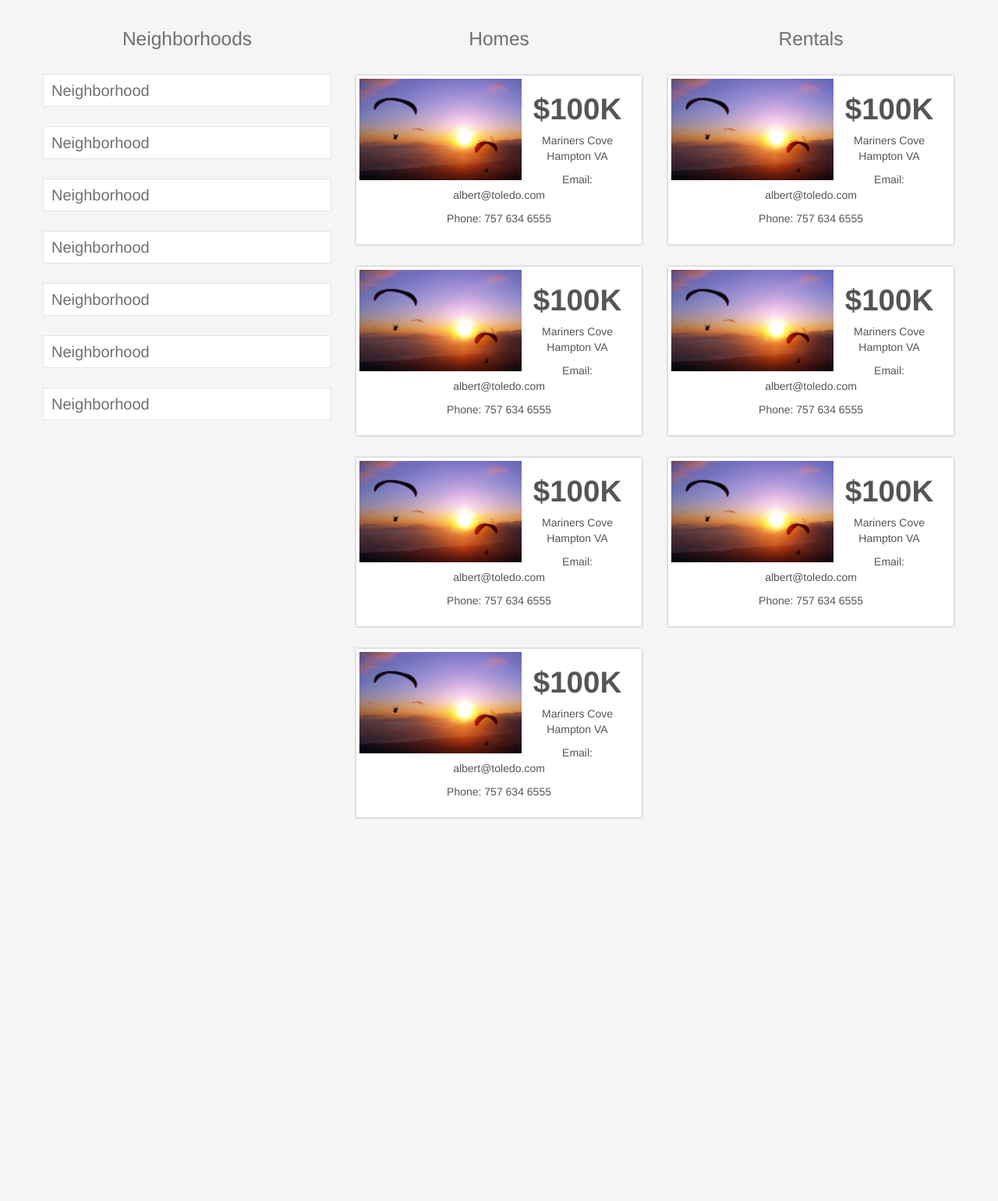
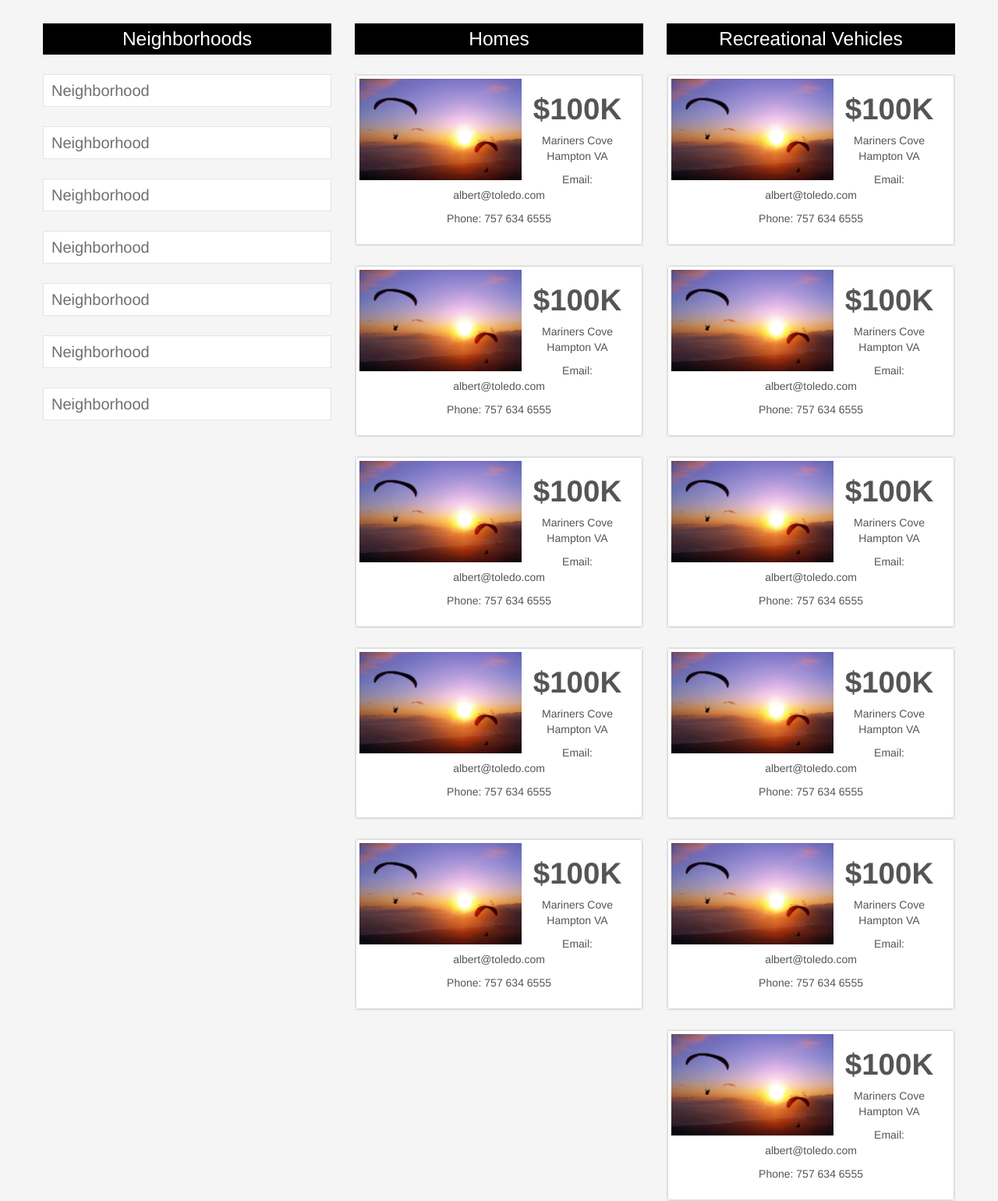
Before and after one commit to toledoalbert/parachute, a PHP site: page /results.php in a window 1280 px wide. Shown: the part 40-1580 px from the top of the page at 78% size. Before the commit the page ends 1090 px from the top, so only its background shows below. Run offline with PHP 8.4, Linux system fonts and the light colour scheme.

Commit message:
sub headers background changed

```diff
--- a/css/pchute.css
+++ b/css/pchute.css
@@ -137,8 +137,10 @@ input.mainIn{
 	margin-top: 60px;
 }
 
-.results h3{
-	font-weight: lighter;
+.results h3 {
+font-weight: lighter;
+color: white;
+background: #000;
 }
 
 
--- a/results.php
+++ b/results.php
@@ -136,9 +136,31 @@
             </div>
           </div>
         </div>
+
+        <div class="sect">
+          <div class="thumbnail clearfix">
+            <img src="img/background.jpg" alt="ALT NAME" class="pull-left span1 clearfix" style='margin-right:2px'>
+            <div class="caption" class="pull-left">
+
+              <div class="price">
+                <h1 class="text-center price">
+                  $100K
+                </h1>
+              </div>
+
+              <div class="info text-center">
+                <p>Mariners Cove <br> Hampton VA</p>
+                <p>Email: albert@toledo.com</p>
+                <p>Phone: 757 634 6555</p>
+              </div>
+
+
+            </div>
+          </div>
+        </div>
       </div>
       <div class="span4 rent">
-        <h3>Rentals</h3>
+        <h3>Recreational Vehicles</h3>
         <div class="sect">
           <div class="thumbnail clearfix">
             <img src="img/background.jpg" alt="ALT NAME" class="pull-left span1 clearfix" style='margin-right:2px'>
@@ -180,7 +202,71 @@
 
             </div>
           </div>
+        </div>
+
+        <div class="sect">
+          <div class="thumbnail clearfix">
+            <img src="img/background.jpg" alt="ALT NAME" class="pull-left span1 clearfix" style='margin-right:2px'>
+            <div class="caption" class="pull-left">
+
+              <div class="price">
+                <h1 class="text-center price">
+                  $100K
+                </h1>
+              </div>
+
+              <div class="info text-center">
+                <p>Mariners Cove <br> Hampton VA</p>
+                <p>Email: albert@toledo.com</p>
+                <p>Phone: 757 634 6555</p>
+              </div>
+
+
+            </div>
+          </div>
         </div><div class="sect">
+          <div class="thumbnail clearfix">
+            <img src="img/background.jpg" alt="ALT NAME" class="pull-left span1 clearfix" style='margin-right:2px'>
+            <div class="caption" class="pull-left">
+
+              <div class="price">
+                <h1 class="text-center price">
+                  $100K
+                </h1>
+              </div>
+
+              <div class="info text-center">
+                <p>Mariners Cove <br> Hampton VA</p>
+                <p>Email: albert@toledo.com</p>
+                <p>Phone: 757 634 6555</p>
+              </div>
+
+
+            </div>
+          </div>
+        </div><div class="sect">
+          <div class="thumbnail clearfix">
+            <img src="img/background.jpg" alt="ALT NAME" class="pull-left span1 clearfix" style='margin-right:2px'>
+            <div class="caption" class="pull-left">
+
+              <div class="price">
+                <h1 class="text-center price">
+                  $100K
+                </h1>
+              </div>
+
+              <div class="info text-center">
+                <p>Mariners Cove <br> Hampton VA</p>
+                <p>Email: albert@toledo.com</p>
+                <p>Phone: 757 634 6555</p>
+              </div>
+
+
+            </div>
+          </div>
+        </div>
+
+        <div class="sect">
         <div class="thumbnail clearfix">
           <img src="img/background.jpg" alt="ALT NAME" class="pull-left span1 clearfix" style='margin-right:2px'>
           <div class="caption" class="pull-left">
```
